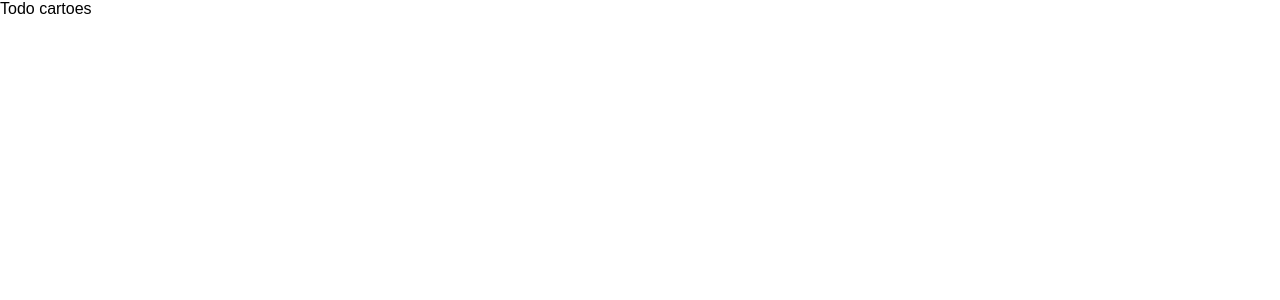
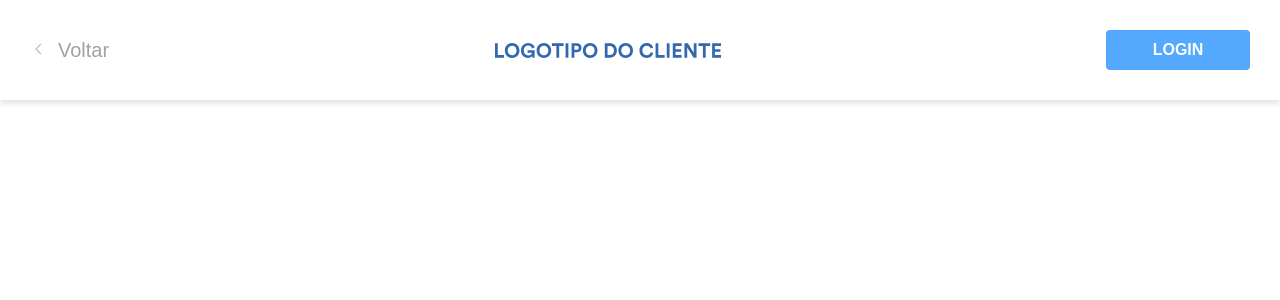
Before and after one commit to matheuscla/todo-cartoes-teste, a React (Create React App) app: page / in a window 1280 px wide. Shown: the top 300 px of the page. Built offline with nearby package versions, Linux system fonts and the light colour scheme; a web font is replaced by a local one.

Commit message:
Navbar component

```diff
--- a/src/App.js
+++ b/src/App.js
@@ -1,9 +1,11 @@
-import React from 'react';
+import React from 'react'
+
+import Navbar from './components/Navbar'
 
 function App() {
   return (
-    <div className="App">
-      Todo cartoes
+    <div>
+      <Navbar />
     </div>
   );
 }
--- /dev/null
+++ b/src/components/Navbar/index.js
@@ -0,0 +1,19 @@
+import React from 'react'
+
+import backIcon from '../../assets/images/back.svg'
+import defaultLogo from '../../assets/images/default-logo.svg'
+
+import { Container, LoginButton } from './styles'
+
+const Navbar = ({ logo = defaultLogo }) => (
+  <Container>
+    <span>
+      <img src={backIcon} alt='Voltar' />
+      Voltar
+    </span>
+    <img src={logo} alt='logo' />
+    <LoginButton>Login</LoginButton>
+  </Container>
+)
+
+export default Navbar
--- /dev/null
+++ b/src/components/Navbar/styles.js
@@ -0,0 +1,34 @@
+import styled from 'styled-components'
+
+export const Container = styled.div`
+  padding: 30px;
+  display: flex;
+  align-items: center;
+  justify-content: space-between;
+  height: 100px;
+  box-shadow: 0px 4px 5px rgba(0, 0, 0, 0.1);
+
+  span {
+    font-size: 20px;
+    line-height: 24px;
+    color: #A1A1A1;
+    cursor: pointer;
+
+    img {
+      margin-right: 12px;
+    }
+  }
+`
+
+export const LoginButton = styled.button`
+  color: #fff;
+  font-size: 16px;
+  line-height: 24px;
+  text-transform: uppercase;
+  padding: 8px 30px;
+  background: #54A8FD;
+  border-radius: 4px;
+  width: 144px;
+  height: 40px;
+  font-weight: bold;
+`
```
Also changed, not shown: src/assets/images/back.svg (added), src/assets/images/default-logo.svg (added).
